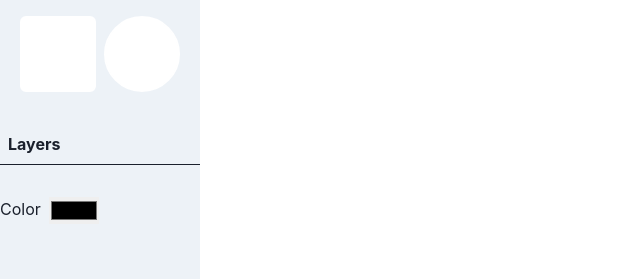
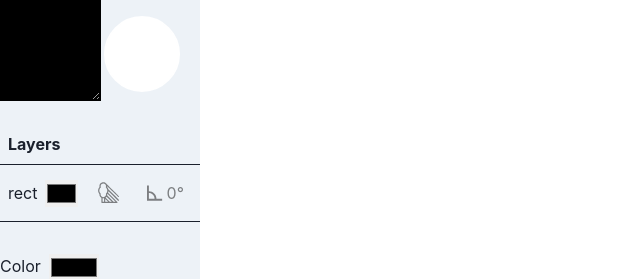
Before and after one commit to Fernando-J-Garcia/Sponge, a Next.js app: page / in a window 1280 px wide. Both pictures are taken after a click on the button 142 px from the left and 54 px from the top of the page. Shown: the top 279 px of the page, without its empty margins (0-640 px from the left). Built offline with nearby package versions, Linux system fonts and the light colour scheme.

Commit message:
added eclipse

```diff
--- /dev/null
+++ b/components/Eclipse.tsx
@@ -0,0 +1,35 @@
+import React, { useRef, useEffect, useContext } from "react";
+import { CanvasContext } from "./CanvasProvider";
+
+export default function Eclipse() {
+  const { setFocusedElement, currentColor, addElementProperty } =
+    useContext(CanvasContext);
+  const ref = useRef<HTMLDivElement>(null);
+  const onMount = useRef(true);
+  const backgroundColor = useRef(currentColor);
+  useEffect(() => {
+    if (onMount.current === false) {
+      return;
+    }
+    onMount.current = false;
+
+    if (ref.current === null) return;
+    addElementProperty(ref.current);
+    setFocusedElement(ref.current);
+  }, []);
+  function handleMouseDown(e) {
+    if (ref.current === null) return;
+    const position = ref.current.getBoundingClientRect();
+    if (position.right < e.clientX + 20 && position.top < e.clientY + 20)
+      return;
+    setFocusedElement(ref.current);
+  }
+  return (
+    <div
+      onMouseDown={handleMouseDown}
+      ref={ref}
+      data-element="rect"
+      style={{ backgroundColor: backgroundColor.current }}
+    ></div>
+  );
+}
```
